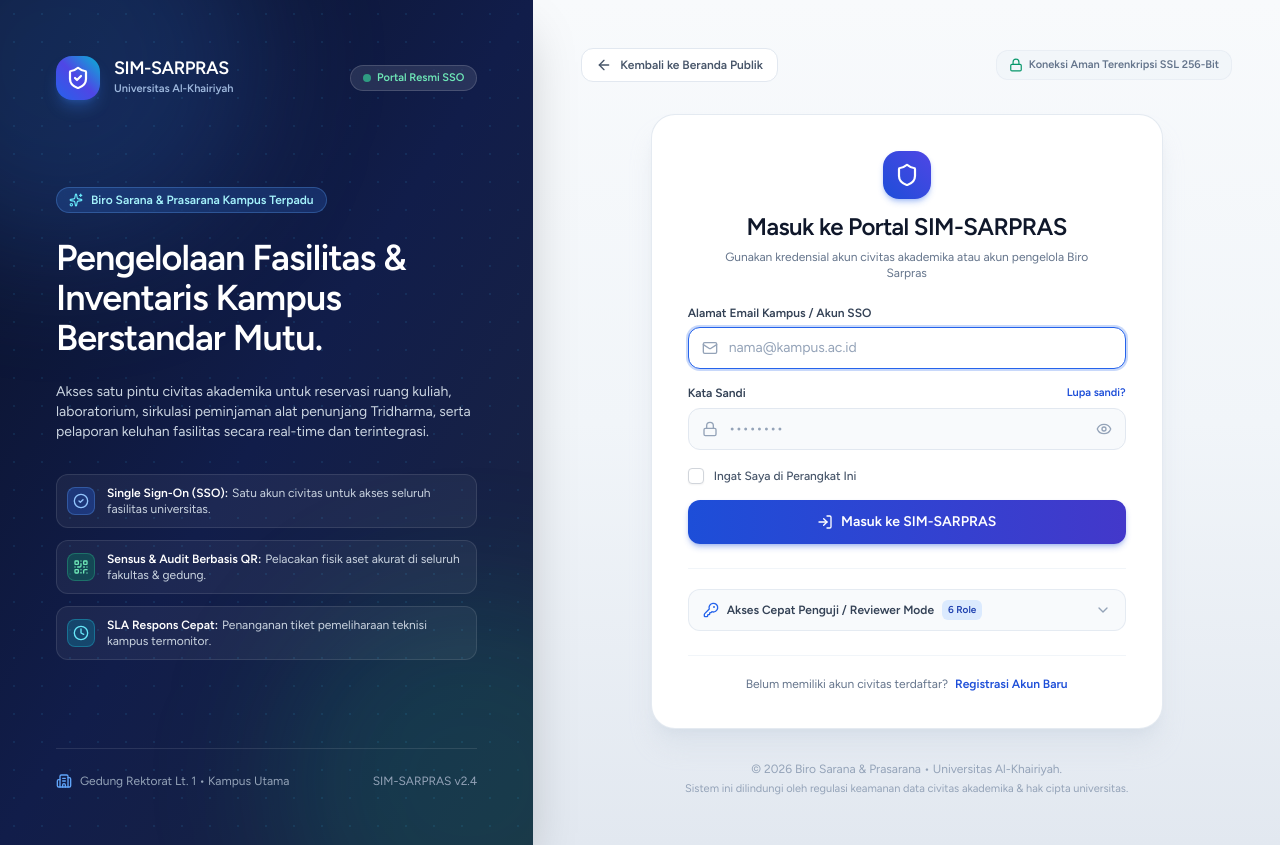
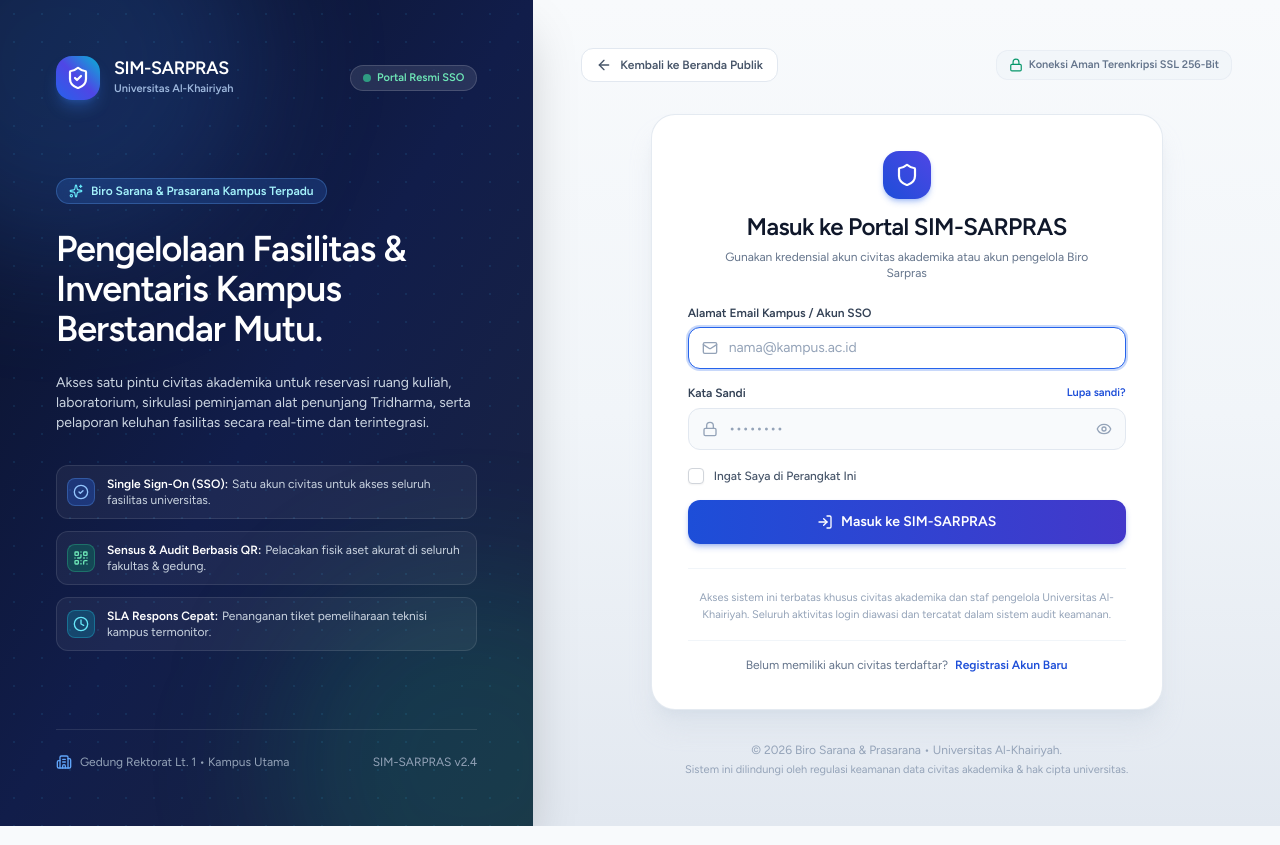
Before and after one commit to daerobbydc/inventory, a Laravel app: page /login in a window 1280 px wide. Run offline with Laravel 12, Linux system fonts and the light colour scheme; style sheets or scripts are compiled from the project's sources; some libraries are stand-ins or nearby versions.

Commit message:
feat(auth): remove demo quick access switcher for production deployment

```diff
--- a/resources/js/Pages/Auth/Login.vue
+++ b/resources/js/Pages/Auth/Login.vue
@@ -10,13 +10,8 @@ import {
     Mail,
     Eye,
     EyeOff,
-    KeyRound,
-    ChevronDown,
     Check,
-    UserCheck,
-    Shield,
-    Sparkles,
-    HelpCircle
+    Shield
 } from 'lucide-vue-next';
 
 defineProps({
@@ -35,59 +30,6 @@ const form = useForm({
 });
 
 const showPassword = ref(false);
-const showDemoAccounts = ref(false);
-const selectedDemo = ref(null);
-
-const demoAccounts = [
-    {
-        role: 'Super Admin',
-        badge: 'Biro Sarpras',
-        email: 'sarpras@kampus.ac.id',
-        desc: 'Akses penuh seluruh modul, aset, & konfigurasi',
-        color: 'from-blue-600 to-indigo-700',
-    },
-    {
-        role: 'Admin Fakultas',
-        badge: 'Fak. Teknik',
-        email: 'fakultas.teknik@kampus.ac.id',
-        desc: 'Kelola aset & persetujuan unit fakultas',
-        color: 'from-cyan-600 to-blue-700',
-    },
-    {
-        role: 'PIC Ruangan',
-        badge: 'Laboran',
-        email: 'laboran.komputer@kampus.ac.id',
-        desc: 'Validasi peminjaman ruang & inventaris lab',
-        color: 'from-emerald-600 to-teal-700',
-    },
-    {
-        role: 'Teknisi Servis',
-        badge: 'Pemeliharaan',
-        email: 'teknisi@kampus.ac.id',
-        desc: 'Pengerjaan tiket perbaikan & pemeliharaan',
-        color: 'from-rose-600 to-pink-700',
-    },
-    {
-        role: 'Dosen Pengajar',
-        badge: 'Akademik',
-        email: 'dosen@kampus.ac.id',
-        desc: 'Peminjaman ruang kuliah & alat praktikum',
-        color: 'from-amber-600 to-orange-700',
-    },
-    {
-        role: 'Mahasiswa / BEM',
-        badge: 'Civitas',
-        email: 'mahasiswa@kampus.ac.id',
-        desc: 'Reservasi ruang kegiatan ormawa & sarana',
-        color: 'from-violet-600 to-purple-700',
-    },
-];
-
-const fillDemo = (item) => {
-    form.email = item.email;
-    form.password = 'password';
-    selectedDemo.value = item.role;
-};
 
 const submit = () => {
     form.post(route('login'), {
@@ -206,68 +148,15 @@ const submit = () => {
             </button>
         </form>
 
-        <!-- Discreet Collapsible Reviewer / Demo Accounts Drawer -->
-        <div class="mt-6 pt-5 border-t border-slate-100">
-            <button
-                type="button"
-                @click="showDemoAccounts = !showDemoAccounts"
-                class="w-full flex items-center justify-between px-3.5 py-2.5 rounded-xl bg-slate-50 hover:bg-slate-100 border border-slate-200/80 text-xs font-bold text-slate-700 transition"
-            >
-                <div class="flex items-center gap-2">
-                    <KeyRound class="w-4 h-4 text-blue-600" />
-                    <span>Akses Cepat Penguji / Reviewer Mode</span>
-                    <span class="text-[10px] font-extrabold px-1.5 py-0.5 bg-blue-100 text-blue-800 rounded-md">
-                        6 Role
-                    </span>
-                </div>
-                <ChevronDown
-                    :class="['w-4 h-4 text-slate-400 transition-transform duration-200', showDemoAccounts ? 'rotate-180 text-blue-600' : '']"
-                />
-            </button>
-
-            <!-- Collapsible Grid of Roles -->
-            <div
-                v-show="showDemoAccounts"
-                class="mt-3 p-3 bg-slate-50/80 rounded-2xl border border-slate-200/80 space-y-2 animate-in fade-in duration-150"
-            >
-                <div class="text-[11px] text-slate-500 font-medium px-1 flex items-center justify-between">
-                    <span>Pilih salah satu role untuk mengisi otomatis:</span>
-                    <span v-if="selectedDemo" class="text-blue-700 font-bold flex items-center gap-1">
-                        <Check class="w-3 h-3" /> {{ selectedDemo }} dipilih
-                    </span>
-                </div>
-
-                <div class="grid grid-cols-1 sm:grid-cols-2 gap-2 text-xs">
-                    <button
-                        v-for="item in demoAccounts"
-                        :key="item.role"
-                        type="button"
-                        @click="fillDemo(item)"
-                        :class="[
-                            'p-2.5 text-left rounded-xl border transition flex flex-col justify-between group',
-                            selectedDemo === item.role
-                                ? 'bg-blue-50/80 border-blue-400 shadow-xs ring-1 ring-blue-400/40'
-                                : 'bg-white hover:bg-blue-50/50 hover:border-blue-300 border-slate-200'
-                        ]"
-                    >
-                        <div class="flex items-center justify-between gap-1 w-full">
-                            <span class="font-bold text-slate-800 text-[11px] group-hover:text-blue-700 transition">
-                                {{ item.role }}
-                            </span>
-                            <span class="text-[9px] font-extrabold px-1.5 py-0.5 rounded bg-slate-100 text-slate-600">
-                                {{ item.badge }}
-                            </span>
-                        </div>
-                        <div class="text-[10px] text-slate-400 truncate mt-1">
-                            {{ item.email }}
-                        </div>
-                    </button>
-                </div>
-            </div>
+        <!-- Institutional Security Notice -->
+        <div class="mt-6 pt-5 text-center text-xs text-slate-400 border-t border-slate-100 space-y-2">
+            <p class="text-[11px] leading-relaxed">
+                Akses sistem ini terbatas khusus civitas akademika dan staf pengelola Universitas Al-Khairiyah. Seluruh aktivitas login diawasi dan tercatat dalam sistem audit keamanan.
+            </p>
         </div>
 
         <!-- Registration Link -->
-        <div class="mt-6 pt-5 text-center text-xs text-slate-500 border-t border-slate-100">
+        <div class="mt-4 pt-4 text-center text-xs text-slate-500 border-t border-slate-100">
             Belum memiliki akun civitas terdaftar?
             <Link :href="route('register')" class="text-blue-700 font-extrabold hover:underline ml-1">
                 Registrasi Akun Baru
```
